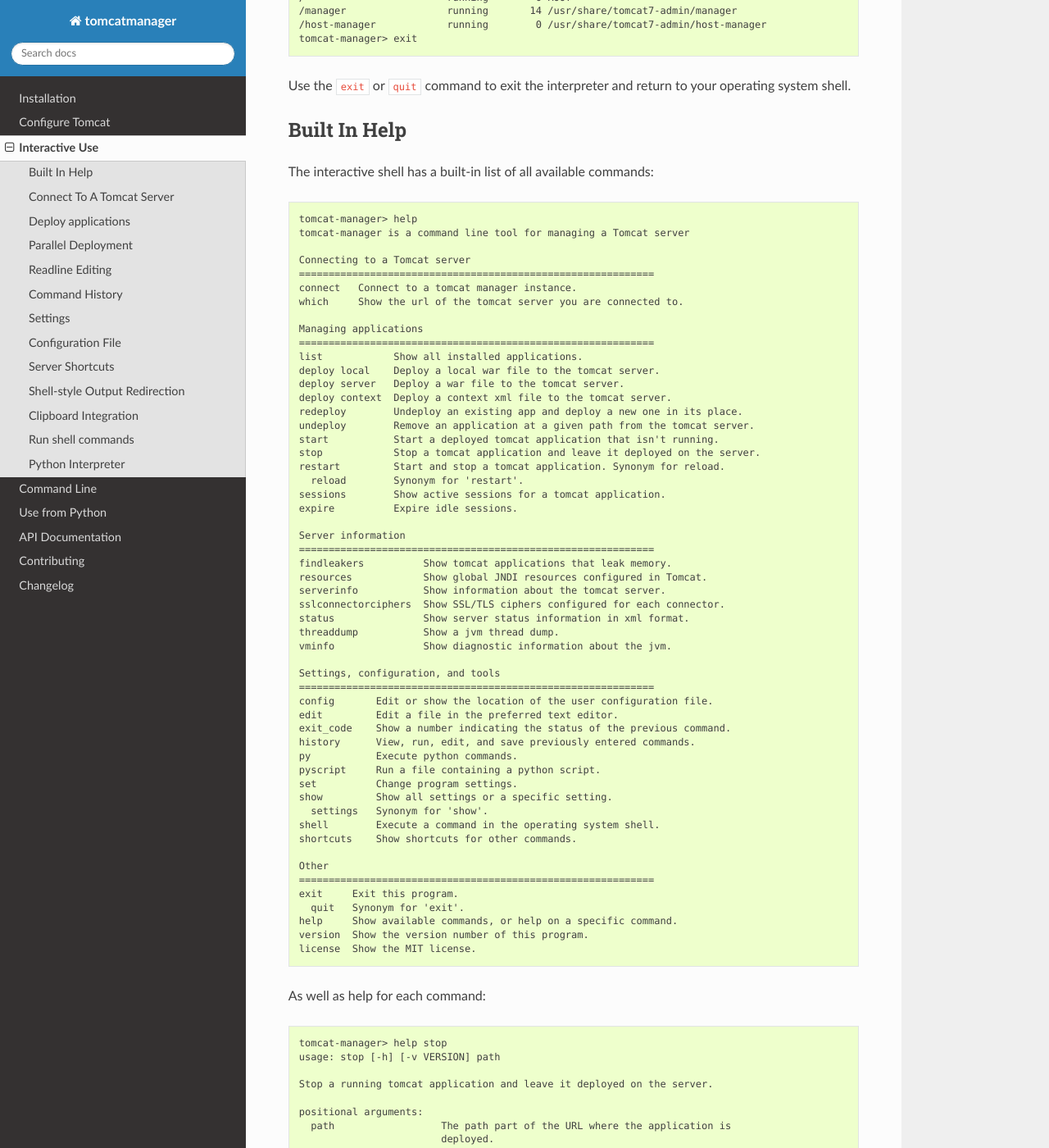
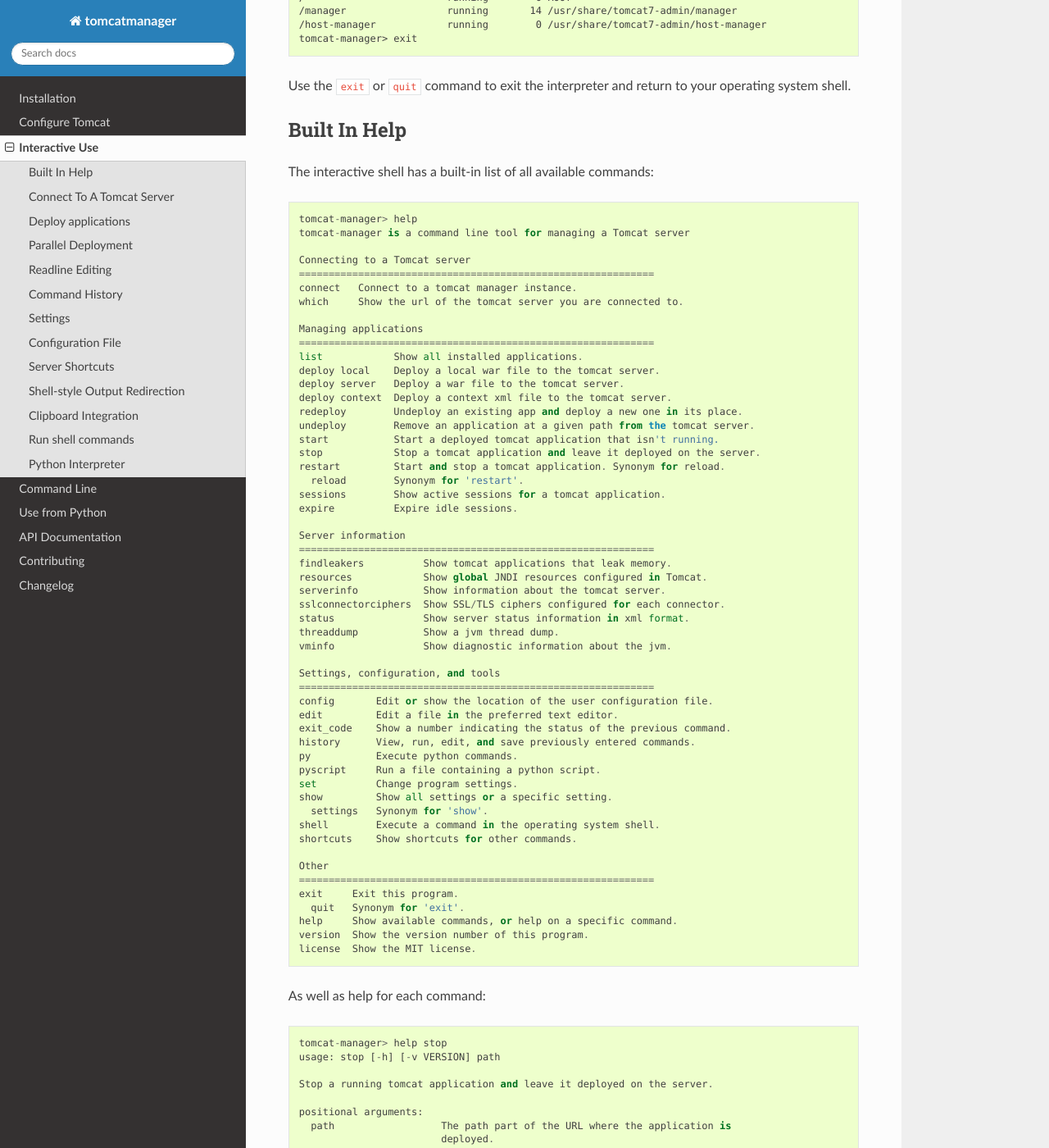
Before and after one commit to tomcatmanager/tomcatmanager, a Sphinx documentation site: the page built from docs/interactive.rst, in a window 1280 px wide and 1400 px high, scrolled down 405 px. Shown: the whole window at 82% size. Built offline with Sphinx 7.4.7 and the Read the Docs theme 2.0.0, drawn with Linux system fonts in a browser that asks for light colours; some of the changed text lies outside the part shown.

Commit message:
Clean up doc8 errors

```diff
--- a/README.rst
+++ b/README.rst
@@ -44,7 +44,7 @@
 This package installs a command line utility called ``tomcat-manager``. It's
 easily scriptable using your favorite shell:
 
-.. code-block:: none
+.. code-block::
 
    $ tomcat-manager --user=ace --password=newenglandclamchowder \
    http://localhost:8080/manager deploy local sample.war /sampleapp
@@ -53,7 +53,7 @@
 
 There is also an interactive mode:
 
-.. code-block:: none
+.. code-block::
 
    $ tomcat-manager
    tomcat-manager>connect http://localhost:8080/manager ace
--- a/docs/api/migrating2.rst
+++ b/docs/api/migrating2.rst
@@ -47,8 +47,9 @@
         if r.status_code == tm.status_codes.notfound:
             print("Tomcat Manager web application was not found")
 
-you might consider this a good opportunity to update your code to check :attr:`.TomcatManagerResponse.ok` instead. If that doesn't work for you, then you'll
-have to change it to be something like this::
+you might consider this a good opportunity to update your code to check
+:attr:`.TomcatManagerResponse.ok` instead. If that doesn't work for you, then
+you'll have to change it to be something like this::
 
     import tomcatmanager as tm
     tomcat = tm.TomcatManager()
--- a/docs/interactive.rst
+++ b/docs/interactive.rst
@@ -5,7 +5,7 @@
 this with no command line arguments to invoke an interactive, line-oriented
 command interpreter:
 
-.. code-block:: none
+.. code-block::
 
    $ tomcat-manager
    tomcat-manager> connect http://localhost:8080/manager admin newenglandclamchowder
@@ -27,7 +27,7 @@
 
 The interactive shell has a built-in list of all available commands:
 
-.. code-block:: none
+.. code-block::
 
    tomcat-manager> help
    tomcat-manager is a command line tool for managing a Tomcat server
@@ -87,7 +87,7 @@
 
 As well as help for each command:
 
-.. code-block:: none
+.. code-block::
 
    tomcat-manager> help stop
    usage: stop [-h] [-v VERSION] path
@@ -119,28 +119,28 @@
 information, including the url and the authentication credentials. You can pass
 the connection information on the command line:
 
-.. code-block:: none
+.. code-block::
 
    $ tomcat-manager --user=ace http://localhost:8080/manager
    Password: {you type your password here}
 
 Or:
 
-.. code-block:: none
+.. code-block::
 
    $ tomcat-manager --user=ace --password=newenglandclamchowder \
    http://localhost:8080/manager
 
 You can also enter this information into the interactive prompt:
 
-.. code-block:: none
+.. code-block::
 
    $ tomcat-manager
    tomcat-manager> connect http://localhost:8080/manager ace newenglandclamchowder
 
 Or:
 
-.. code-block:: none
+.. code-block::
 
    $ tomcat-manager
    tomcat-manager> connect http://localhost:8080/manager ace
@@ -174,7 +174,7 @@
 in ``/tmp/fancyapp.war``. To deploy this WAR file to
 ``https://www.example.com/fancy``:
 
-.. code-block:: none
+.. code-block::
 
    tomcat-manager> deploy server /tmp/myfancyapp.war /fancy
 
@@ -182,7 +182,7 @@
 ``shiny``. It's saved at ``~/src/shiny/dist/shinyv2.0.5.war``. I'd like to
 deploy it to ``https://www.example.com/shiny``:
 
-.. code-block:: none
+.. code-block::
 
    tomcat-manager> deploy local ~/src/shiny/dist/shiny2.0.5.war /shiny
 
@@ -192,7 +192,7 @@
 <https://tomcat.apache.org/tomcat-8.5-doc/config/context.html>`_. The context
 file must reside on the same server where Tomcat is running.
 
-.. code-block:: none
+.. code-block::
 
   tomcat-manager> deploy context /tmp/context.xml /sample
 
@@ -224,7 +224,7 @@
 Let's revisit our ``shiny`` app. This time we will deploy with a version
 string:
 
-.. code-block:: none
+.. code-block::
 
   tomcat-manager>deploy local ~/src/shiny/dist/shiny2.0.5.war /shiny -v v2.0.5
   tomcat-manager>list
@@ -239,7 +239,7 @@
 path, and Tomcat will migrate users to the new version over time as their
 sessions expire in version 2.0.5.
 
-.. code-block:: none
+.. code-block::
 
   tomcat-manager>deploy local ~/src/shiny/dist/shiny2.0.6.war /shiny -v v2.0.6
   tomcat-manager>list
@@ -253,7 +253,7 @@
 Once all the sessions have been migrated to version 2.0.6, I can undeploy
 version 2.0.5:
 
-.. code-block:: none
+.. code-block::
 
   tomcat-manager>undeploy /shiny --version v2.0.5
   tomcat-manager>list
@@ -293,19 +293,19 @@
 
 You can view the list of previously issued commands:
 
-.. code-block:: none
+.. code-block::
 
   tomcat-manager> history
 
 And run a previous command by string search:
 
-.. code-block:: none
+.. code-block::
 
   tomcat-manager> history -r undeploy
 
 Or by number:
 
-.. code-block:: none
+.. code-block::
 
   tomcat-manager> history -r 10
 
@@ -322,7 +322,7 @@
 The ``show`` or ``settings`` (they do exactly the same thing) commands display
 a list of settings which control the behavior of ``tomcat-manager``:
 
-.. code-block:: none
+.. code-block::
 
   tomcat-manager> show
   autorun_on_edit=False       # Automatically run files after editing
@@ -340,7 +340,7 @@
 
 You can change any of these settings using the ``set`` command:
 
-.. code-block:: none
+.. code-block::
 
   tomcat-manager> set prompt='tm> '
   tm>
@@ -363,7 +363,7 @@
 The location of the configuration file is different depending on your operating
 system. To see the location of the file:
 
-.. code-block:: none
+.. code-block::
 
   tomcat-manager> config file
   /Users/kotfu/Library/Application Support/tomcat-manager/tomcat-manager.ini
@@ -372,7 +372,7 @@
 launches the editor of your choice, you know, the one specified in the
 ``editor`` setting. Do that by typing:
 
-.. code-block:: none
+.. code-block::
 
   tomcat-manager> config edit
 
@@ -407,7 +407,7 @@
 With this defined in your configuration file, you can now connect using the
 name of the shortcut:
 
-.. code-block:: none
+.. code-block::
 
   tomcat-manager> connect localhost
 
@@ -420,20 +420,20 @@
 
 Save the output of the ``list`` command to a file:
 
-.. code-block:: none
+.. code-block::
 
   tomcat-manager> list > /tmp/tomcat-apps.txt
 
 Search the output of the ``vminfo`` command:
 
-.. code-block:: none
+.. code-block::
 
   tomcat-manager> vminfo | grep user.timezone
     user.timezone: US/Mountain
 
 Or the particularly useful:
 
-.. code-block:: none
+.. code-block::
 
   tomcat-manager> threaddump | less
 
@@ -443,13 +443,13 @@
 
 You can copy output to the clipboard by redirecting but not giving a filename:
 
-.. code-block:: none
+.. code-block::
 
   tomcat-manager> list >
 
 You can also append output to the clipboard using a similar method:
 
-.. code-block:: none
+.. code-block::
 
   tomcat-manager> serverinfo >>
 
@@ -460,7 +460,7 @@
 Use the ``shell`` or ``!`` commands to execute operating system commands (how
 meta):
 
-.. code-block:: none
+.. code-block::
 
   tomcat-manager> !ls
 
@@ -472,7 +472,7 @@
 
 You can launch a python interpreter:
 
-.. code-block:: none
+.. code-block::
 
   tomcat-manager> py
   Python 3.6.1 (default, Apr  4 2017, 09:40:51)
--- a/tasks.py
+++ b/tasks.py
@@ -134,7 +134,7 @@
 @invoke.task()
 def doc8(context):
     "Check documentation with doc8"
-    context.run("doc8 {} --ignore-path {}".format(DOCS_SRCDIR, DOCS_BUILDDIR))
+    context.run("doc8 {}".format(DOCS_SRCDIR))
 
 
 namespace.add_task(doc8)
```
Also changed, not shown: docs/commandline.rst (+24 -21 lines), 3 other files.
